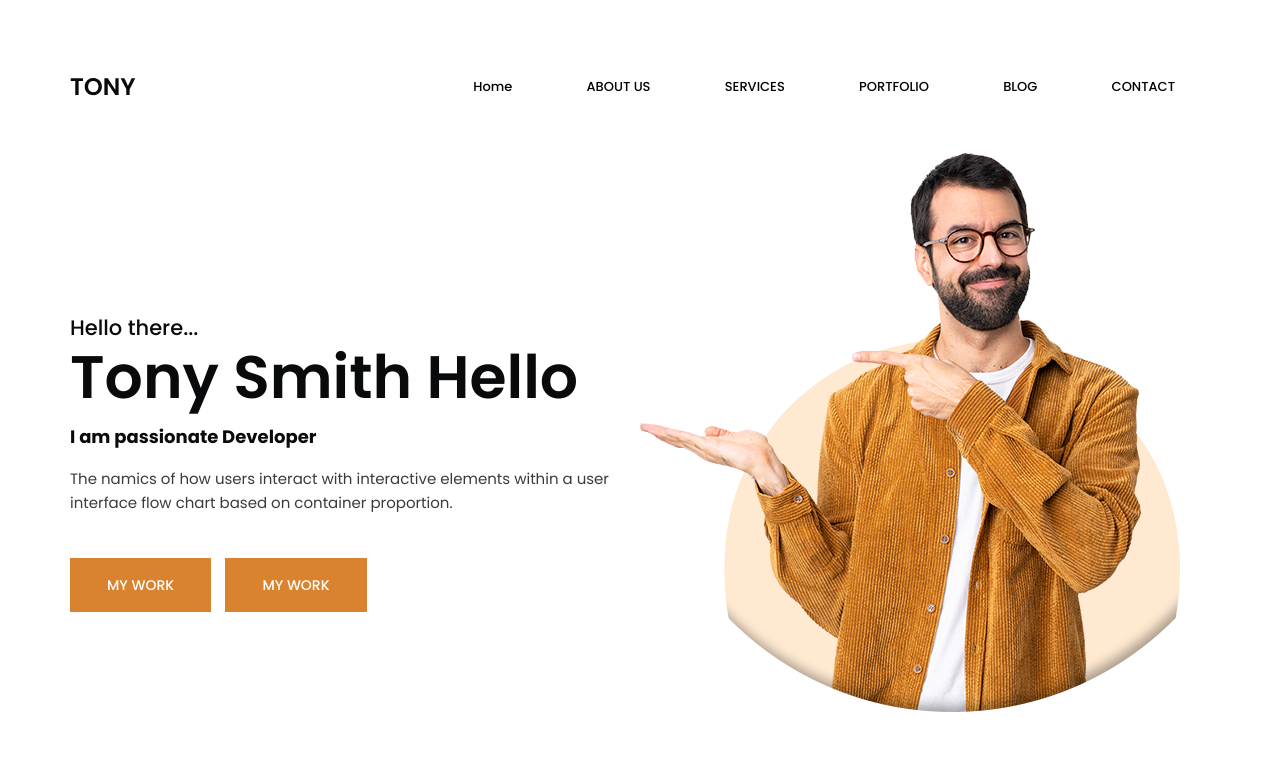
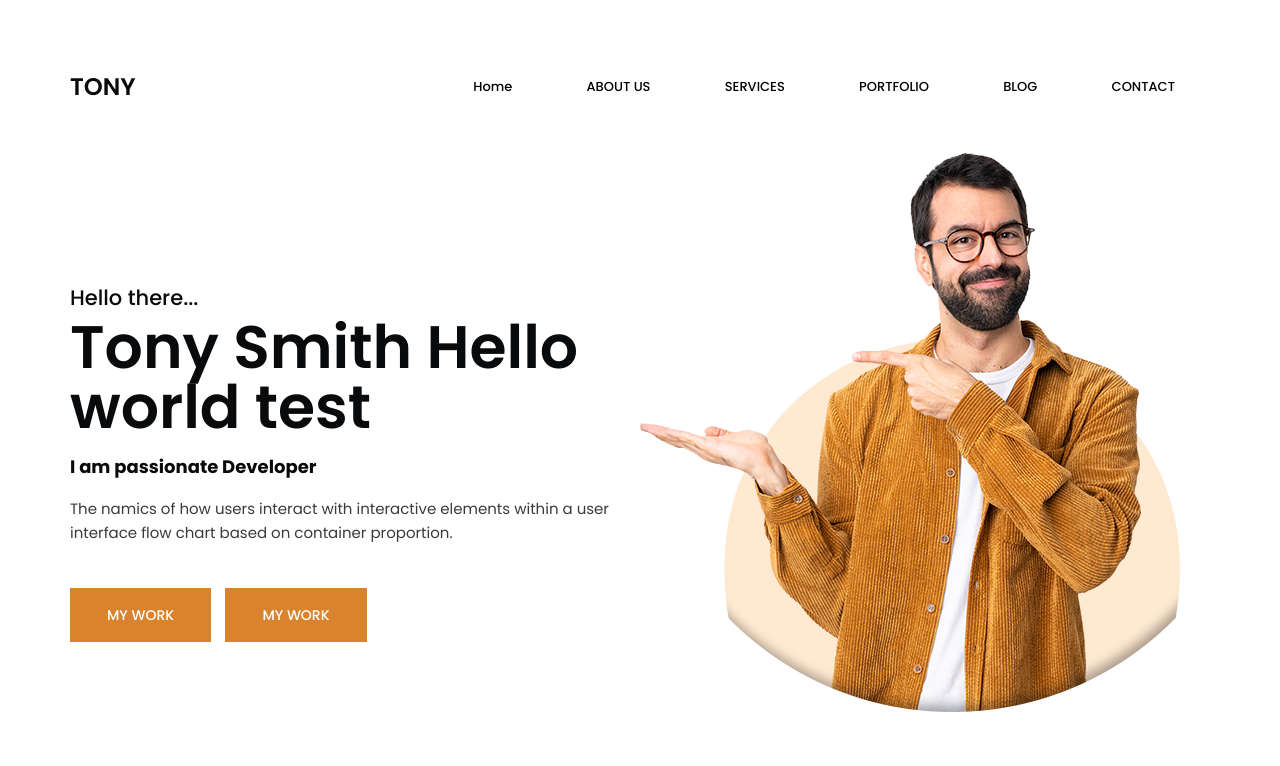
Before and after one commit to labibis1/tony, a plain HTML site: page index.html in a window 1280 px wide. Shown: the top 766 px of the page. Drawn offline with Linux system fonts and the light colour scheme.

Commit message:
title changed

```diff
--- a/index.html
+++ b/index.html
@@ -63,7 +63,7 @@
             <div class="bannerWrapper">
                 <div class="left">
                     <h4>Hello there...</h4>
-                    <h1>Tony Smith Hello</h1>
+                    <h1>Tony Smith Hello world test</h1>
                     <h5>I am passionate Developer </h5>
                     <p>The namics of how users interact with interactive elements within a user
                         interface flow chart based on container proportion.</p>
```
